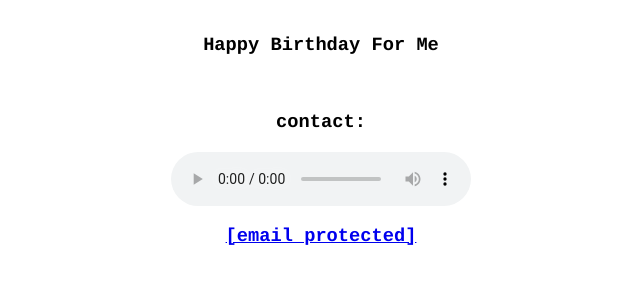
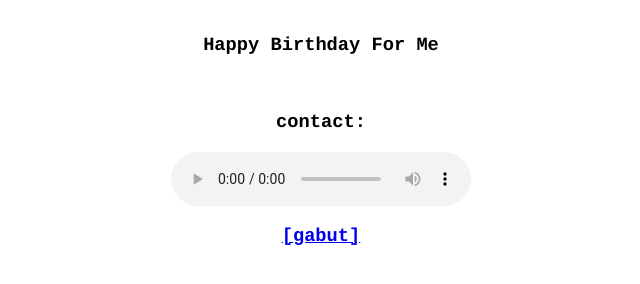
Before and after one commit to nikiindianto/hbdme.github.io, a plain HTML site: page index.html in a window 1280 px wide. Shown: the part 444-728 px from the top of the page, without its empty margins (319-959 px from the left). Drawn offline with Linux system fonts and the light colour scheme.

Commit message:
Update index.html

```diff
--- a/index.html
+++ b/index.html
@@ -33,4 +33,4 @@ h2,h3{ font-family: Courier, monospace; }
 <h3>contact:</h3>
 <audio autoplay="autoplay" controls="controls" src="https://h.top4top.io/m_1856d86cv0.mp3" type="audio/mpeg"></audio>
 
-<h3><a href="/cdn-cgi/l/nikiindianto7@gmail.com" class="__cf_email__" data-cfemail="e18b948f8686808f9292a1868c80888dcf828e8c">[email&#160;protected]</a></h3><script data-cfasync="false" src="/cdn-cgi/scripts/5c5dd728/cloudflare-static/email-decode.min.js"></script>
+<h3><a href="/cdn-cgi/l/nikiindianto7@gmail.com" class="__cf_email__" data-cfemail="e18b948f8686808f9292a1868c80888dcf828e8c">[gabut]</a></h3><script data-cfasync="false" src="/cdn-cgi/scripts/5c5dd728/cloudflare-static/email-decode.min.js"></script>
```
